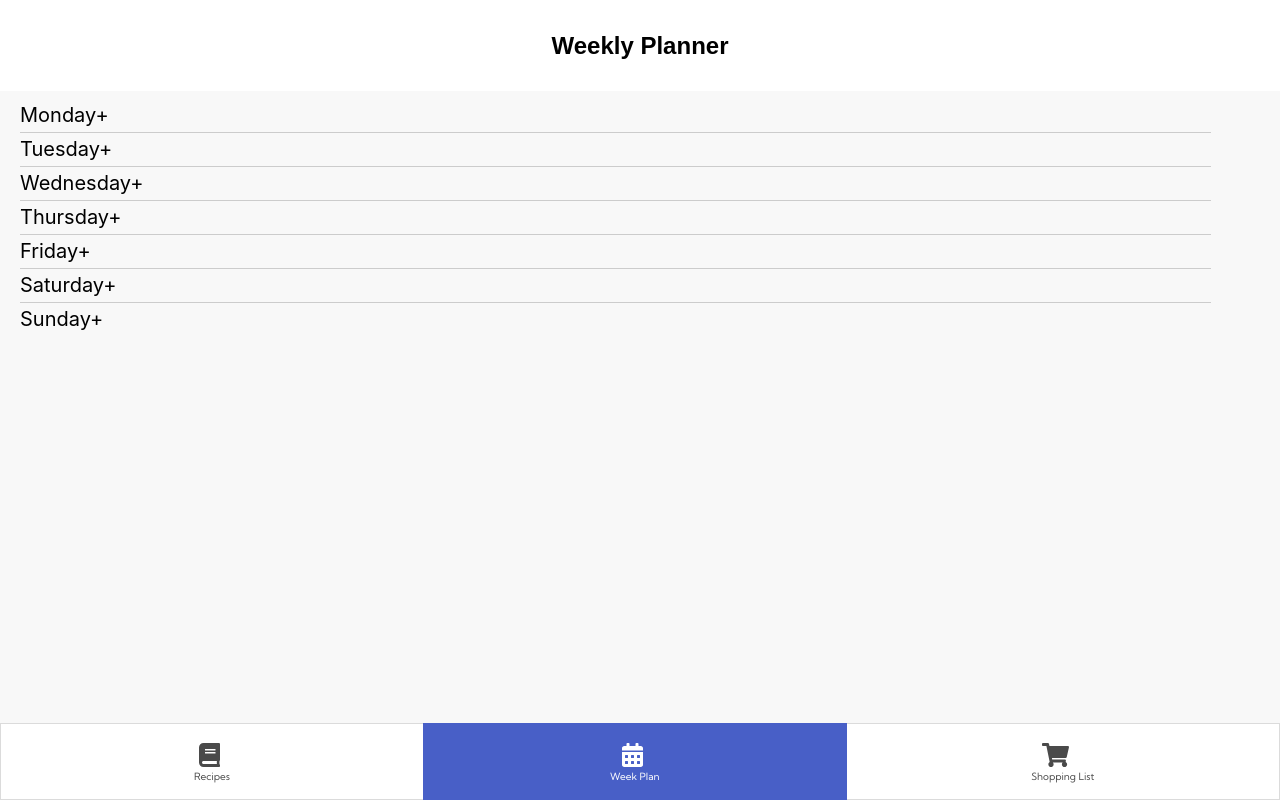
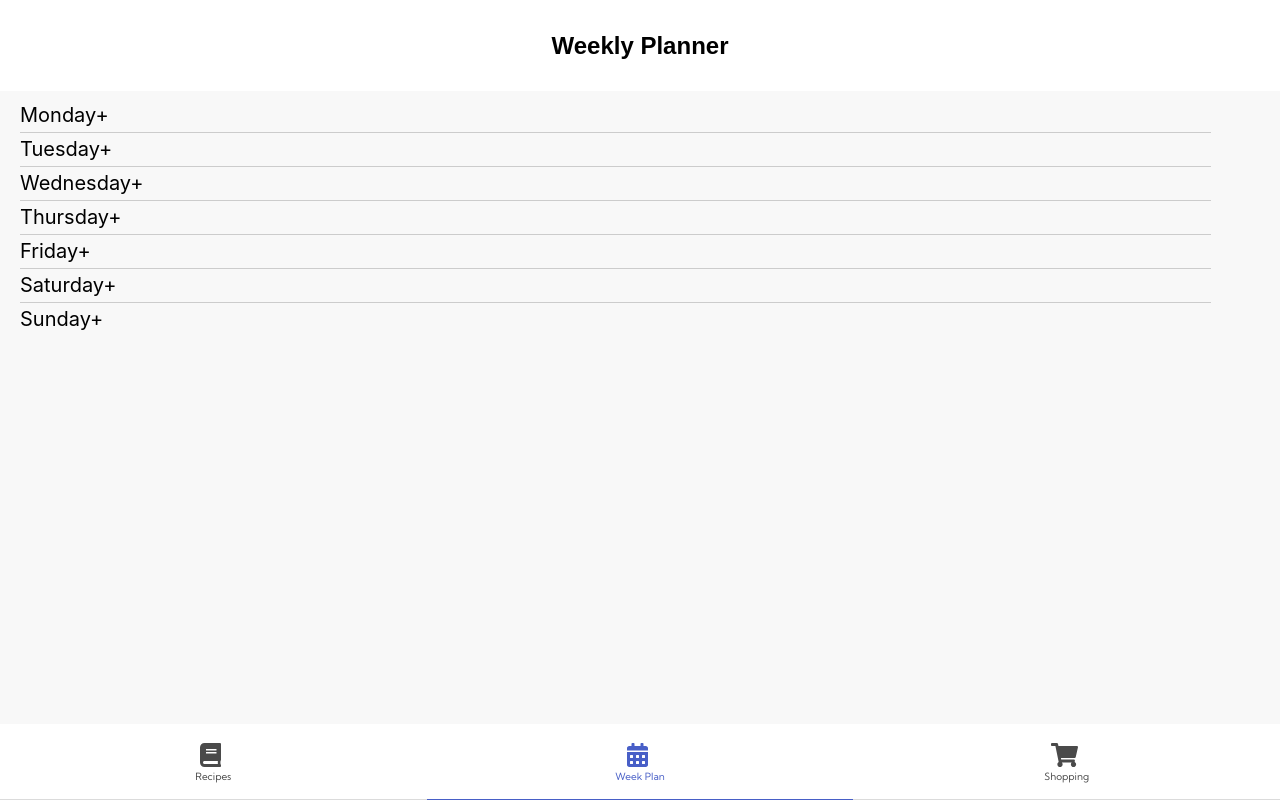
Before and after one commit to pohutukawa-2020/dream, a React (Create React App) app: page /recipes#/week in a window 1280 px wide. Built offline with nearby package versions, Linux system fonts and the light colour scheme; no server answers; the database is empty; a web font is replaced by a local one.

Commit message:
temporary work

```diff
--- a/src/components/App.jsx
+++ b/src/components/App.jsx
@@ -13,6 +13,7 @@ import EditRecipe from './EditRecipe'
 function App () {
   return (
     <>
+
         <div className="routes">
           <Route path="/" component={Nav} />
           <div className='ccontent'>
--- a/src/components/Header.jsx
+++ b/src/components/Header.jsx
@@ -4,6 +4,7 @@ function Header () {
   return (
     <>
       <section className="hero is-primary">
+
         <div className="hero-body">
           <div className="container">
             <h1 className="title">
--- a/src/components/Nav.jsx
+++ b/src/components/Nav.jsx
@@ -9,7 +9,7 @@ export const Nav = (props) => {
     case '/week':
       navLinks = (
 
-        <div className="tabs is-centered is-boxed is-fullwidth is-large is-toggle has-background-white">
+        <div className="tabs is-centered is-fullwidth is-large has-background-white">
           <ul>
             <li>
               <Link to="/recipes">
@@ -31,7 +31,7 @@ export const Nav = (props) => {
               <Link to='/shopping' >
                 <div>
                   <div className="icon is-centered is-large"><i className="fas fa-shopping-cart"></i></div>
-                  <div><p className='navp'>Shopping List</p></div>
+                  <div><p className='navp'>Shopping</p></div>
                 </div>
               </Link>
             </li>
@@ -43,7 +43,7 @@ export const Nav = (props) => {
     case '/recipes':
       navLinks = (
         <>
-          <div className="tabs is-centered is-boxed is-fullwidth is-large is-toggle has-background-white">
+          <div className="tabs is-centered is-fullwidth is-large has-background-white">
             <ul>
               <li className="is-active ">
 
@@ -66,7 +66,7 @@ export const Nav = (props) => {
                 <Link to="/shopping">
                   <div>
                     <div className="icon is-centered is-large"><i className="fas fa-shopping-cart"></i></div>
-                    <div><p className='navp'>Shopping List</p></div>
+                    <div><p className='navp'>Shopping</p></div>
                   </div>
                 </Link>
               </li>
@@ -78,7 +78,7 @@ export const Nav = (props) => {
     case '/shopping':
       navLinks = (
         <>
-          <div className="tabs is-centered is-boxed is-fullwidth is-large is-toggle has-background-white">
+          <div className="tabs is-centered is-fullwidth is-large has-background-white">
             <ul>
               <li>
                 <Link to="/recipes">
@@ -112,7 +112,7 @@ export const Nav = (props) => {
     case '/':
       navLinks = (
         <>
-          <div className="tabs is-centered is-boxed is-fullwidth is-large is-toggle has-background-white">
+          <div className="tabs is-centered is-fullwidth is-large has-background-white">
             <ul>
               <li>
                 <Link to="/recipes">
@@ -134,7 +134,7 @@ export const Nav = (props) => {
                 <Link to='/shopping'>
                   <div>
                     <div className="icon is-centered is-large"><i className="fas fa-shopping-cart"></i></div>
-                    <div><p className='navp'>Shopping List</p></div>
+                    <div><p className='navp'>Shopping</p></div>
                   </div>
                 </Link>
               </li>
@@ -146,7 +146,7 @@ export const Nav = (props) => {
     default:
       navLinks = (
         <>
-          <div className="tabs is-centered is-boxed is-fullwidth is-large is-toggle has-background-white">
+          <div className="tabs is-centered is-fullwidth is-large has-background-white">
             <ul>
               <li>
                 <Link to="/recipes">
@@ -168,7 +168,7 @@ export const Nav = (props) => {
                 <Link to='/shopping'>
                   <div>
                     <div className="icon is-centered is-large"><i className="fas fa-shopping-cart"></i></div>
-                    <div><p className='navp'>Shopping List</p></div>
+                    <div><p className='navp'>Shopping</p></div>
                   </div>
                 </Link>
               </li>
--- a/src/components/WeekList.jsx
+++ b/src/components/WeekList.jsx
@@ -41,18 +41,18 @@ function WeekList () {
           <div>
         {mondayRecipe ? <h1 className="subtitle is-5">Monday<hr /></h1> : null}
         {mondayRecipe ? <WeekCard recipe={mondayRecipe} /> : <Link to='/recipes'>
-        <h3 className="subtitle is-5">Monday+<hr /></h3>
+        <h3 className="subtitle is-5"onClick={() => setSelectedDay('monday')}>Monday+<hr /></h3>
         </Link>}
         </div>
 
         {tuesdayRecipe ? <h1 className="subtitle is-5">Tuesday<hr /></h1> : null}
         {tuesdayRecipe ? <WeekCard recipe={tuesdayRecipe} /> : <Link to='/recipes'>
-        <div className=""><h3 className="subtitle is-5">Tuesday+<hr /></h3></div>
+        <div className=""><h3 className="subtitle is-5" onClick={() => setSelectedDay('tuesday')}>Tuesday+<hr /></h3></div>
         </Link>}
 
         {wednesdayRecipe ? <h1 className="subtitle is-5">Wednesday<hr /></h1> : null}
         {wednesdayRecipe ? <WeekCard recipe={wednesdayRecipe} /> : <Link to='/recipes'>
-        <h3 className="subtitle is-5">Wednesday+<hr /></h3>
+        <h3 className="subtitle is-5"onClick={() => setSelectedDay('wednesday')}>Wednesday+<hr /></h3>
         </Link>}
 
         {thursdayRecipe ? <h1 className="subtitle is-5">Thursday<hr /></h1> : null}
@@ -62,17 +62,17 @@ function WeekList () {
 
         {fridayRecipe ? <h1 className="subtitle is-5">Friday<hr /></h1> : null}
         {fridayRecipe ? <WeekCard recipe={fridayRecipe} /> : <Link to='/recipes'>
-        <h3 className="subtitle is-5">Friday+<hr /></h3>
+        <h3 className="subtitle is-5"onClick={() => setSelectedDay('friday')}>Friday+<hr /></h3>
         </Link>}
 
         {saturdayRecipe ? <h1 className="subtitle is-5">Saturday<hr /></h1>: null}
         {saturdayRecipe ? <WeekCard recipe={saturdayRecipe} /> : <Link to='/recipes'>
-        <h3 className="subtitle is-5">Saturday+<hr /></h3>
+        <h3 className="subtitle is-5"onClick={() => setSelectedDay('saturday')}>Saturday+<hr /></h3>
         </Link>}
 
         {sundayRecipe ? <h1 className="subtitle is-5">Sunday<hr /></h1> : null}
         {sundayRecipe ? <WeekCard recipe={sundayRecipe} /> : <Link to='/recipes'>
-        <h3 className="subtitle is-5">Sunday+</h3>
+        <h3 className="subtitle is-5"onClick={() => setSelectedDay('sunday')}>Sunday+</h3>
         </Link>}
         </div>
       </div>
```
